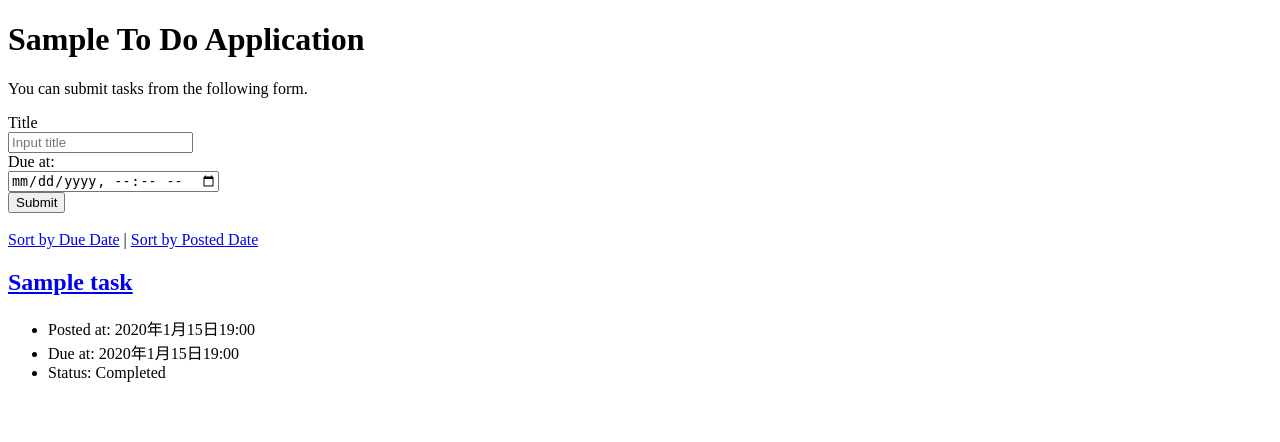
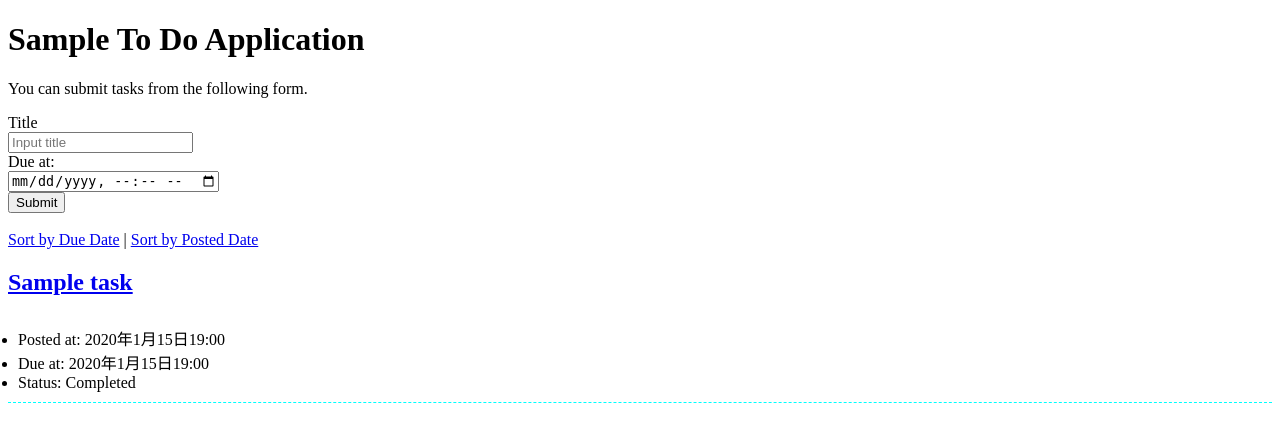
Before and after one commit to s1f1023005/django-test-exercise, a Django app: page / in a window 1280 px wide. Shown: the top 442 px of the page. Run offline with Django 5.2, Linux system fonts and the light colour scheme; tables that the repository leaves empty hold one stand-in row (values such as "Sample post").

Commit message:
枠線と区切り

```diff
--- a/todo/templates/todo/index.html
+++ b/todo/templates/todo/index.html
@@ -6,6 +6,13 @@
     <title>To Do Application</title>
     <meta charset="UTF-8">
     <meta name="author" content="INIAD">
+    <style>
+      .task-item {
+        border-bottom: 1px dashed #0ff;
+        padding: 10px;
+        justify-content: space-between;
+      }
+    </style>
   </head>
 
   <body>
@@ -35,7 +42,7 @@
     {% for task in tasks %}
     <div class="text">
       <h2><a href="{% url 'detail' task.id %}">{{ task.title }}</a></h2>
-      <ul>
+      <ul class="task-item">
         <li>Posted at: {{ task.posted_at }}</li>
         {% if task.due_at %}
         <li>Due at: {{ task.due_at }}</li>
```
Also changed, not shown: todo/templates/todo/detail.html (+10 -0 lines).
